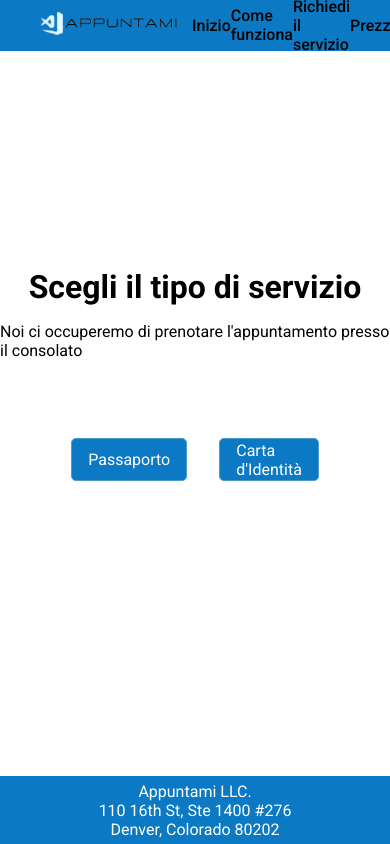
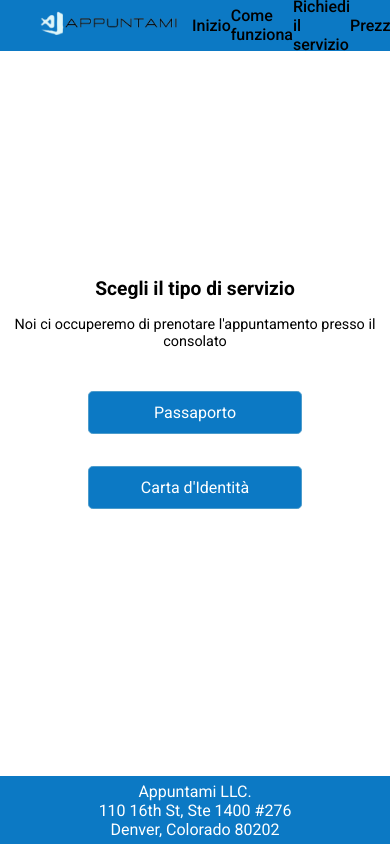
Before and after one commit to Germanilu/Prenotami, a React (Create React App) app: page /choose-service in a window 390 px wide. Built offline with nearby package versions, Linux system fonts and the light colour scheme.

Commit message:
Fix: Responsive

```diff
--- a/src/Components/ChooseService/index.scss
+++ b/src/Components/ChooseService/index.scss
@@ -1,3 +1,5 @@
+@import '../../global.scss';
+
 .choose-service-design{
     height: 86vh;
     display: flex;
@@ -9,7 +11,6 @@
         margin-top: 1rem;
     }
 
-
     .service-button-container{
         width: 50%;
         min-height: 200px;
@@ -20,16 +21,30 @@
         justify-content: center;
         gap: 2rem;
 
-
-
         & .reserve-button{
             width:  180px;
             height: 25px;
             display: flex;
             align-items: center;
             justify-content: center;
-
-
         }
     }
 }
+
+
+@media (max-width:$media) {
+    .choose-service-design{
+        & h1{
+            font-size: 1.2rem;
+        }
+        & p{
+            margin-top: 1rem;
+            font-size: .9rem;
+            text-align: center;
+        }
+        .service-button-container{
+            flex-direction: column;
+        }
+    }
+
+}
--- a/src/Components/Form/PassportForm/Form.scss
+++ b/src/Components/Form/PassportForm/Form.scss
@@ -12,7 +12,7 @@
         margin-bottom: 1rem;
     }
     & p{
-        @include font($black, .8rem, 400)
+        @include font($black, .8rem, 400);
     }
 
     & h3{
@@ -86,6 +86,10 @@ cursor: pointer;
             font-size: 1.5rem;
             text-align: center;
         }
+        & p{
+
+            text-align: center;
+        }
         & span{
             color: red;
         }
--- a/src/Components/Home/Home.scss
+++ b/src/Components/Home/Home.scss
@@ -146,6 +146,7 @@
 		// justify-content: center;
 		gap: 2rem;
 		padding: 0 2rem;
+		padding-bottom: 2rem;
 
 		& h2{
 			margin-top: 1rem;
@@ -208,6 +209,9 @@
 				font-size: 1.5rem;
 				text-align: center;
 			}
+			& p{
+				font-size: .9rem;
+			}
 		}
 	}
 
```
Also changed, not shown: src/Components/ChooseService/index.jsx (+1 -10 lines).
